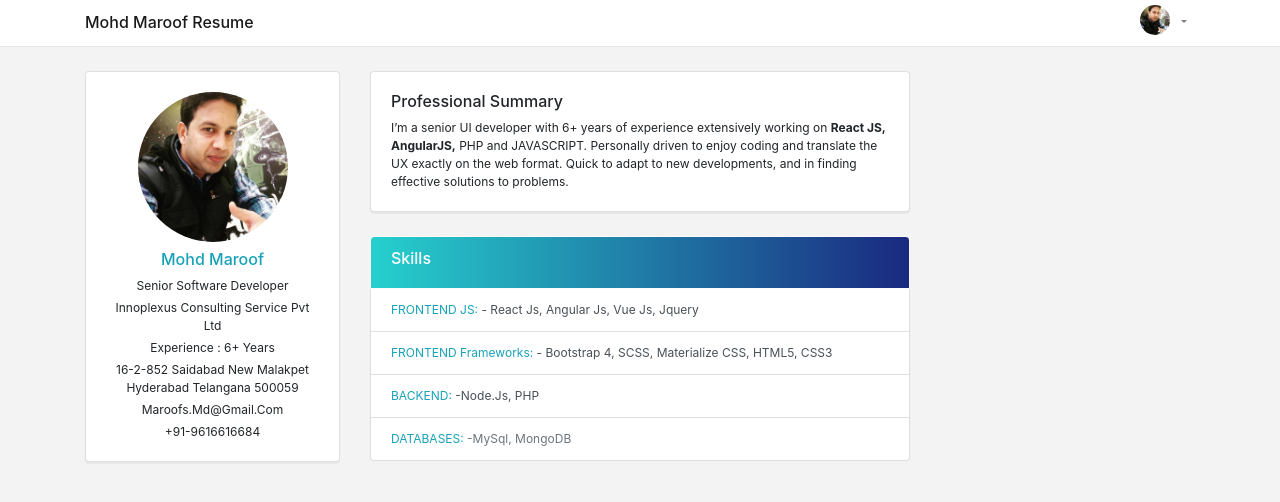
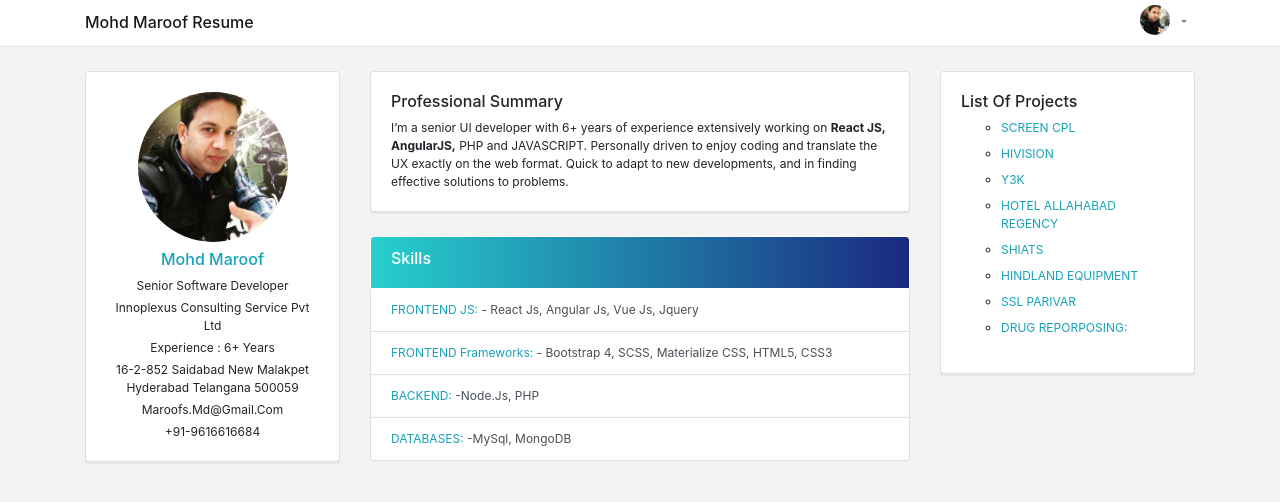
Before and after one commit to mohdmaroof/my-app, a React (Create React App) app: page / in a window 1280 px wide. Shown: the top 502 px of the page. Built offline with nearby package versions, Linux system fonts and the light colour scheme.

Commit message:
added project list

```diff
--- a/src/Assets/css/UserProfile/_userprofile.scss
+++ b/src/Assets/css/UserProfile/_userprofile.scss
@@ -15,3 +15,13 @@
   background: linear-gradient(to right, #26D0CE, #1A2980);
   border-color: snow;
 }
+
+button{
+  &:focus {
+    outline: none;
+  }
+}
+
+.list-style-type-circle {
+  list-style-type: circle;
+}
--- a/src/Component/Profile/index.js
+++ b/src/Component/Profile/index.js
@@ -2,6 +2,7 @@ import React, { Component } from 'react'
 import { Container, Row, Col } from 'reactstrap'
 import UserProfile from '../UserProfile'
 import ProfessionalSummary from '../ProfessionalSummary'
+import ProjectList from '../ProjectList'
 
 export default class Profile extends Component {
   constructor (props) {
@@ -31,6 +32,11 @@ export default class Profile extends Component {
                 professional="Professional Summary"
               />
             </Col>
+            <Col lg={3} md={3} sm={12}>
+              <ProjectList
+                ProjectList='List of projects'
+              />
+            </Col>
           </Row>
         </Container>
       </React.Fragment>
--- /dev/null
+++ b/src/Component/ProjectList/index.js
@@ -0,0 +1,39 @@
+import React, { Component } from 'react'
+import PropTypes from 'prop-types';
+import { Card, CardBody } from 'reactstrap'
+
+export default class ProjectList extends Component {
+  constructor (props) {
+    super (props);
+    this.state = {
+
+    }
+  }
+  render () {
+    return (
+      <React.Fragment>
+        <Card className='user-card'>
+          <CardBody>
+            <h6 className='text-capitalize'>{this.props.ProjectList}</h6>
+            <ul>
+              <li className='list-style-type-circle my-2'><a className='text-info' href='http://www.screencpl.com' target='_blank' rel="noopener noreferrer">SCREEN CPL</a></li>
+              <li className='list-style-type-circle my-2'><a className='text-info' href='http://www.hivisioninfotech.com' target='_blank' rel="noopener noreferrer">HIVISION</a></li>
+              <li className='list-style-type-circle my-2'><a className='text-info' href='http://y3kimaginations.co.in' target='_blank' rel="noopener noreferrer">Y3K</a></li>
+              <li className='list-style-type-circle my-2'><a className='text-info' href='http://www.hotelallahabadregency.in' target='_blank' rel="noopener noreferrer">HOTEL ALLAHABAD REGENCY</a></li>
+              <li className='list-style-type-circle my-2'><a className='text-info' href='http://shiatsdde.edu.in' target='_blank' rel="noopener noreferrer">SHIATS</a></li>
+              <li className='list-style-type-circle my-2'><a className='text-info' href='http://hindlandequipment.com' target='_blank' rel="noopener noreferrer">HINDLAND EQUIPMENT</a></li>
+              <li className='list-style-type-circle my-2'><a className='text-info' href='http://sslparivar.com' target='_blank' rel="noopener noreferrer">SSL PARIVAR</a></li>
+              <li className="list-style-type-circle my-2"><a className='text-info' href='http://www.drugrepurposingportal.com' target='_blank' rel="noopener noreferrer">DRUG REPORPOSING:</a> </li>
+            </ul>
+          </CardBody>
+        </Card>
+      </React.Fragment>
+    )
+  }
+}
+ProjectList.propTypes = {
+	ProjectList: PropTypes.string
+}
+ProjectList.defaultProps = {
+	ProjectList: ''
+}
--- a/src/Component/Skills/index.js
+++ b/src/Component/Skills/index.js
@@ -25,7 +25,7 @@ export default class Skills extends Component {
           <ListGroupItem tag="button" action>
           <span className='text-info'>BACKEND:</span> -Node.Js, PHP
           </ListGroupItem>
-          <ListGroupItem disabled tag="button" action>
+          <ListGroupItem tag="button" action>
             <span className='text-info'>DATABASES:</span> -MySql, MongoDB
           </ListGroupItem>
         </ListGroup>
```
